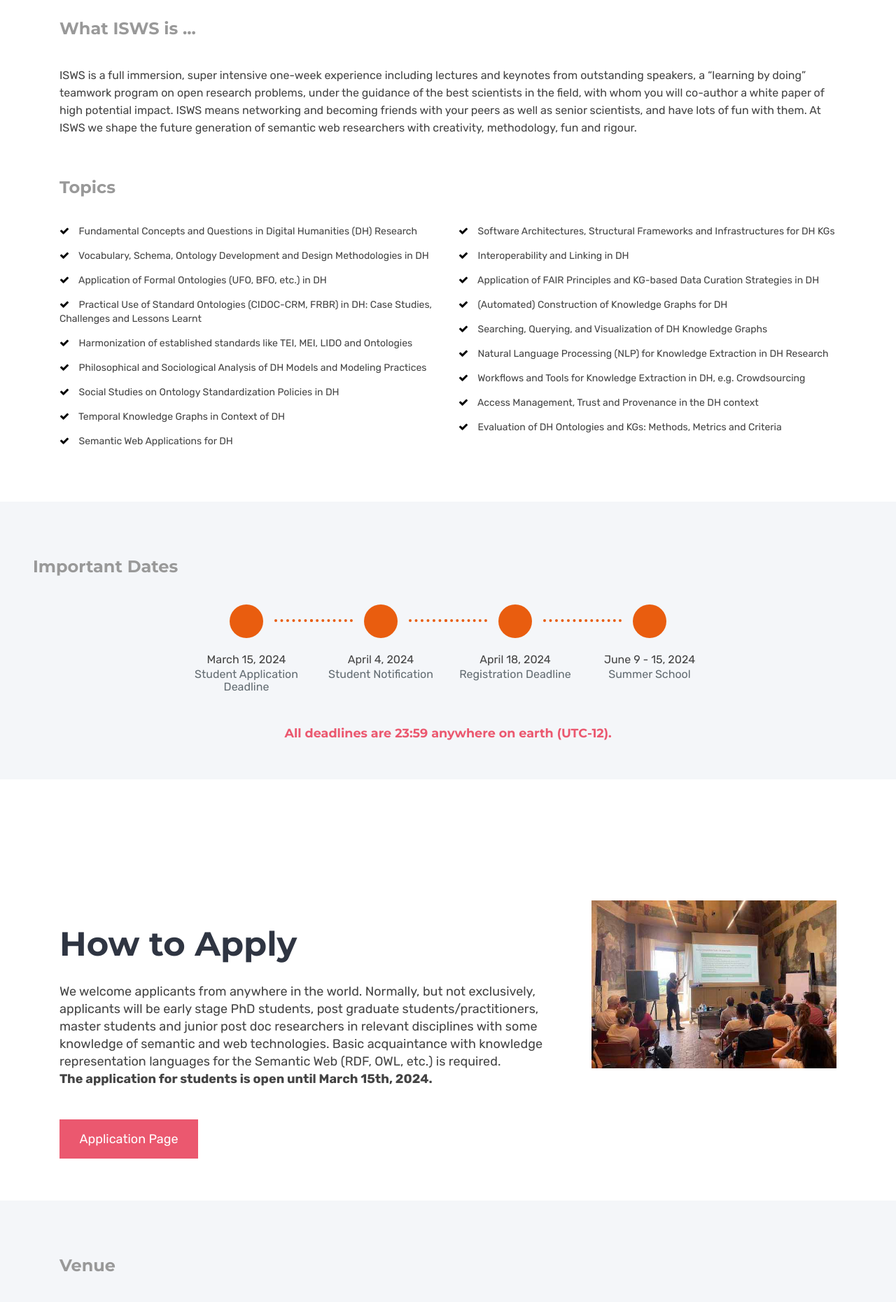
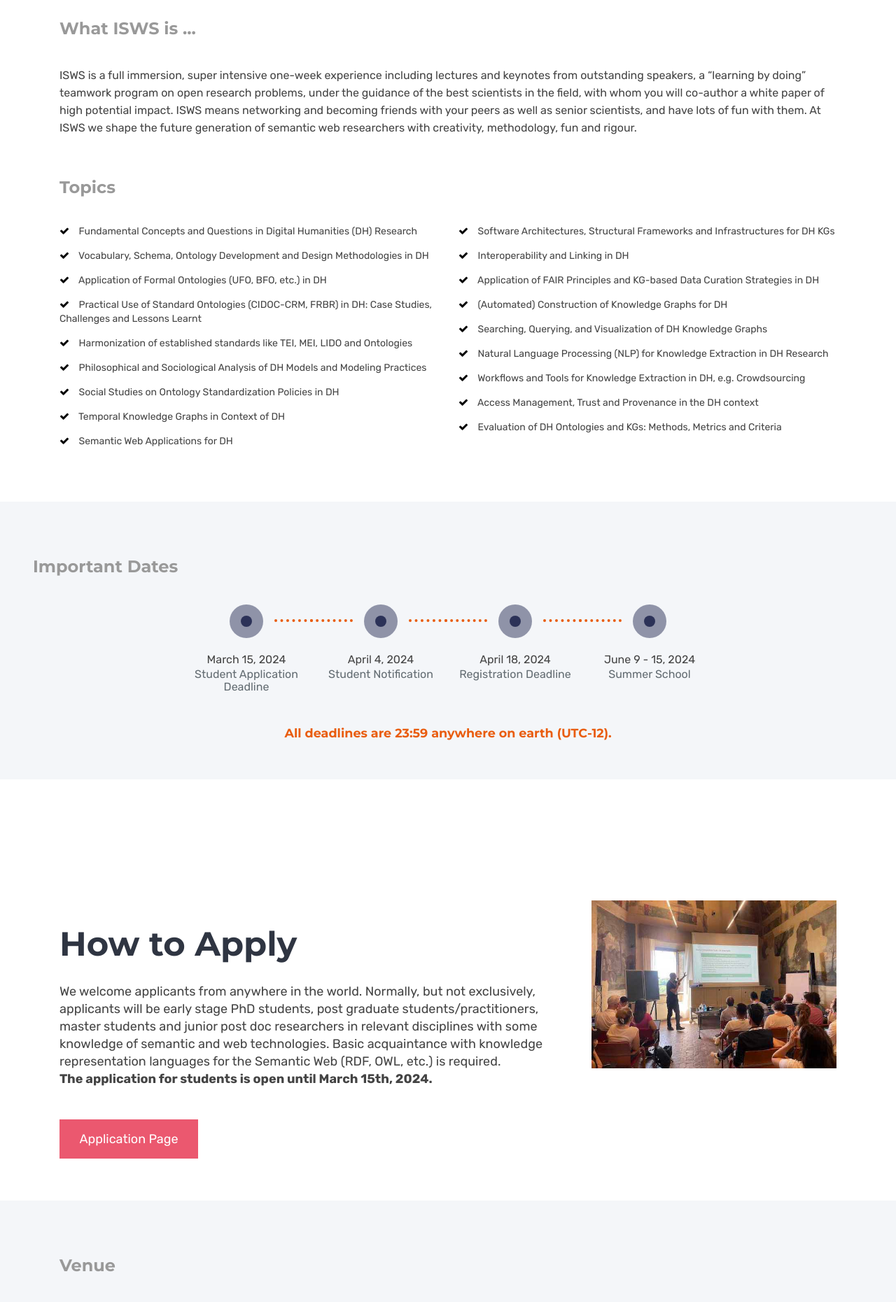
Before and after one commit to SemanticWebSchool/semanticwebschool.github.io, a Jekyll site: the page built from index.html, in a window 1280 px wide. Shown: the part 506-2367 px from the top of the page at 70% size. Built offline with Jekyll 4.4.1, drawn with Linux system fonts in a browser that asks for light colours.

Commit message:
dates container

```diff
--- a/assets/css/custom.css
+++ b/assets/css/custom.css
@@ -149,11 +149,11 @@ h6 {
 
 .timeline-steps .timeline-content .inner-circle:before {
   content: '';
-  background-color: #e95d0f;
+  background-color: #2d3359;
   display: inline-block;
   height: 3rem;
   width: 3rem;
   min-width: 3rem;
   border-radius: 6.25rem;
-  opacity: 1.0;
+  opacity: 0.5;
 }
--- a/index.html
+++ b/index.html
@@ -231,7 +231,7 @@ canonical: https://semanticwebschool.github.io
         </div>
       </div>
 
-      <h6 class="text-primary text-center">
+      <h6 class="text-center">
         All deadlines are 23:59 anywhere on earth (UTC-12).
       </h6>
     </div>
```
Also changed, not shown: assets/css/main.css.
